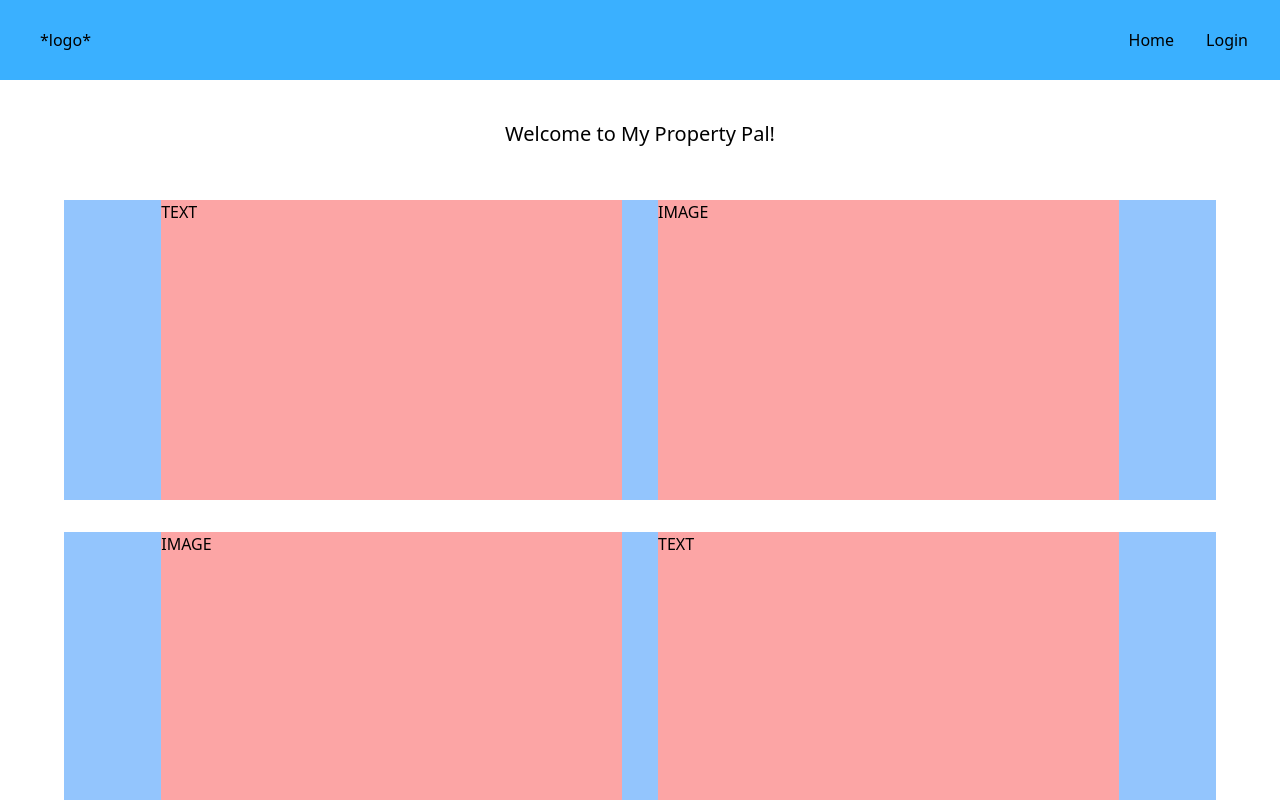
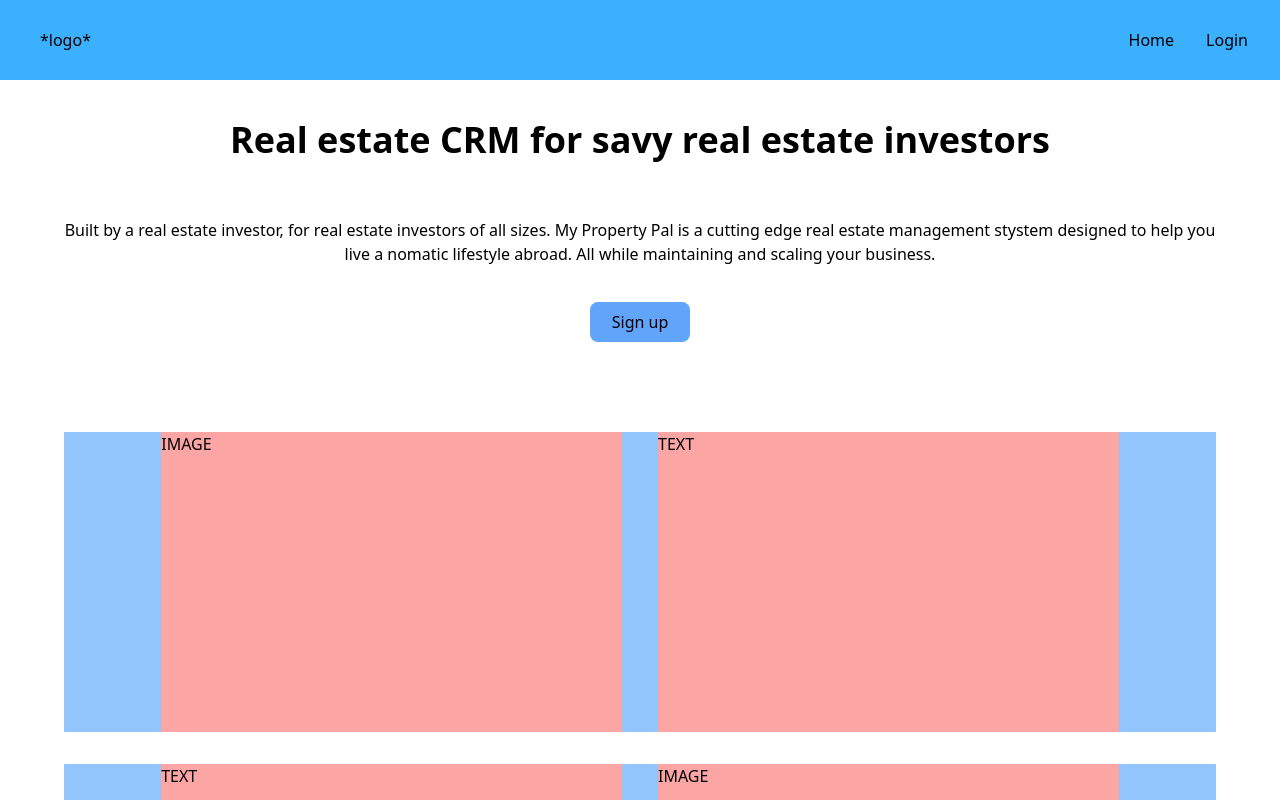
Before and after one commit to MyPropertyPal/my-property-pal-web, a Next.js app: page / in a window 1280 px wide. Shown: the top 800 px of the page. Built offline with nearby package versions, Linux system fonts and the light colour scheme; no server answers.

Commit message:
styled home page

```diff
--- a/app/page.js
+++ b/app/page.js
@@ -1,5 +1,6 @@
 "use client";
 import React from "react";
+import Link from "next/link";
 import { auth } from "@/app/firebase/config";
 import app from "@/app/firebase/config";
 import { getAuth } from "firebase/auth";
@@ -28,16 +29,34 @@ export default function Home() {
           "
           >
             {/* title */}
-            <p className="flex  h-10 mx-auto my-10 text-xl font-thin justify-center">
-              Welcome to My Property Pal!
+            <p className="flex  h-10 mx-auto my-10  font-bold text-4xl justify-center text-center">
+              Real estate CRM for savy real estate investors
             </p>
-            {/* ABOUT US */}
-            <div className="flex bg-blue-300 h-[300px] my-8 space-x-9 justify-center">
-              {/* LEFT */}
-              <div className="flex w-[40%] bg-red-300 ">TEXT</div>
-              {/* RIGHT */}
-              <div className="flex justify-between  w-[40%] bg-red-300">
-                IMAGE
+            {/* FIRST SECTION */}
+            <div className="flex flex-col h-[200px]  justify-left text-center text  justify-around">
+              {/* TOP */}
+              <p className="flex ">
+                Built by a real estate investor, for real estate investors of all sizes. My Property Pal is
+                a cutting edge real estate management stystem designed to help
+                you live a nomatic lifestyle abroad. All while maintaining and
+                scaling your business.
+              </p>
+
+              {/* BOTTOM */}
+              <div className="flex flex-col">
+                {/* <p>Get started: </p> */}
+              <Link
+                href="/Signup"
+                className=" text-center  flex rounded-lg hover:text-[#287cb4] h-10 w-[100px] bg-blue-400 m-auto  py-auto mb-10"
+              >
+                <p className="flex m-auto ">
+                Sign up
+
+                </p>
+              </Link>
+
+
+
               </div>
             </div>
             {/* CONTENT SECTION */}
```
